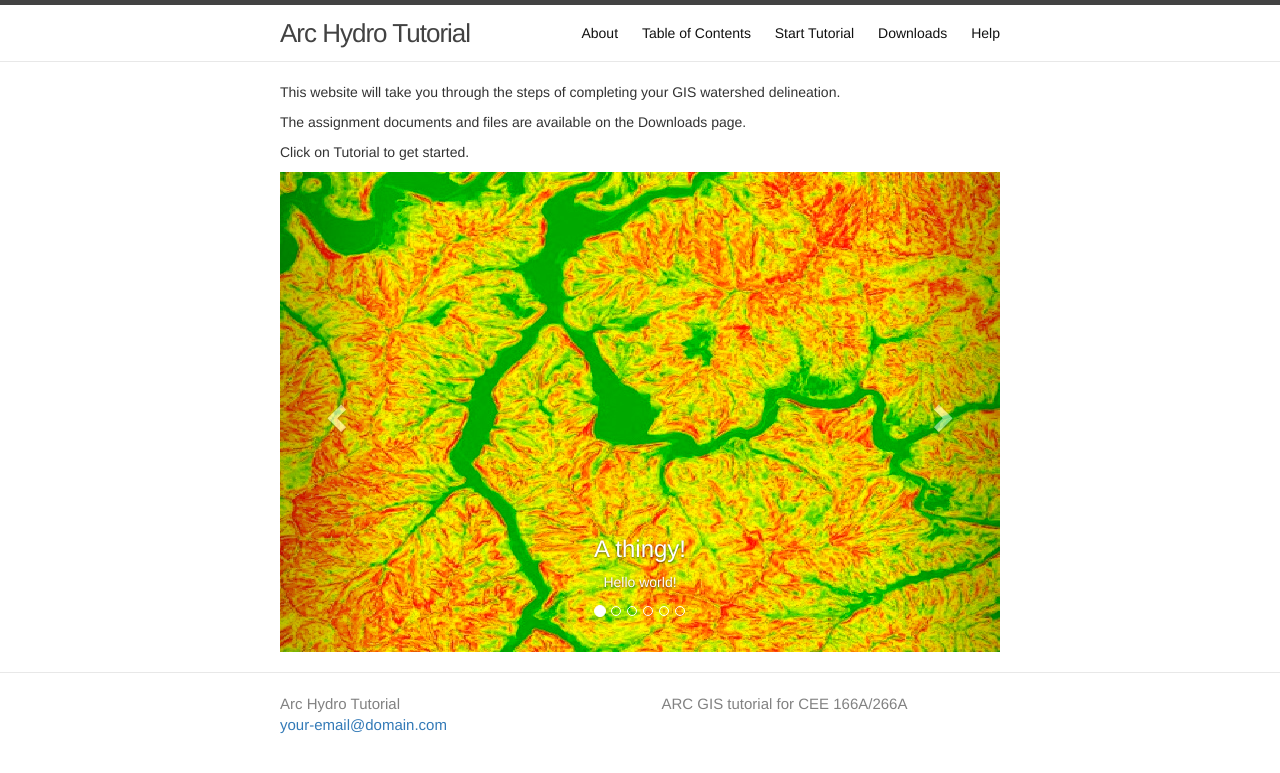
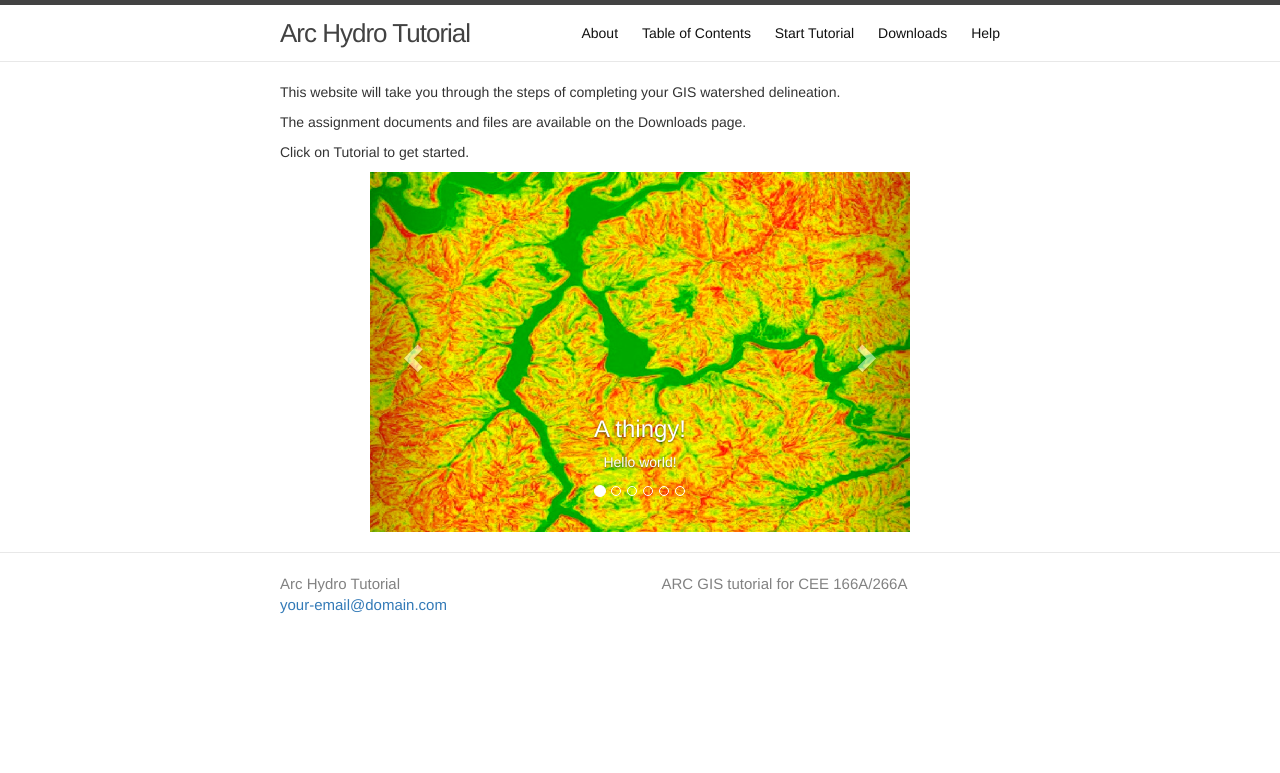
Before and after one commit to jordannad/ArcHydroTutorial, a Jekyll site: the page built from index.html, in a window 1280 px wide. Shown: the top 773 px of the page. Built offline with Jekyll 4.4.1, drawn with Linux system fonts in a browser that asks for light colours; nearby versions of some CDN libraries.

Commit message:
Center + set max width of carousel

```diff
--- a/index.html
+++ b/index.html
@@ -10,7 +10,7 @@ layout: homepage
   <p> Click on Tutorial to get started.
 
 
-<div id="carousel-example-generic" class="carousel slide" data-ride="carousel">
+<div id="carousel-example-generic" class="carousel slide" data-ride="carousel" style="margin-left:auto;margin-right:auto;width:75%">
   <!-- Indicators -->
   <ol class="carousel-indicators">
     <li data-target="#carousel-example-generic" data-slide-to="0" class="active"></li>
```
